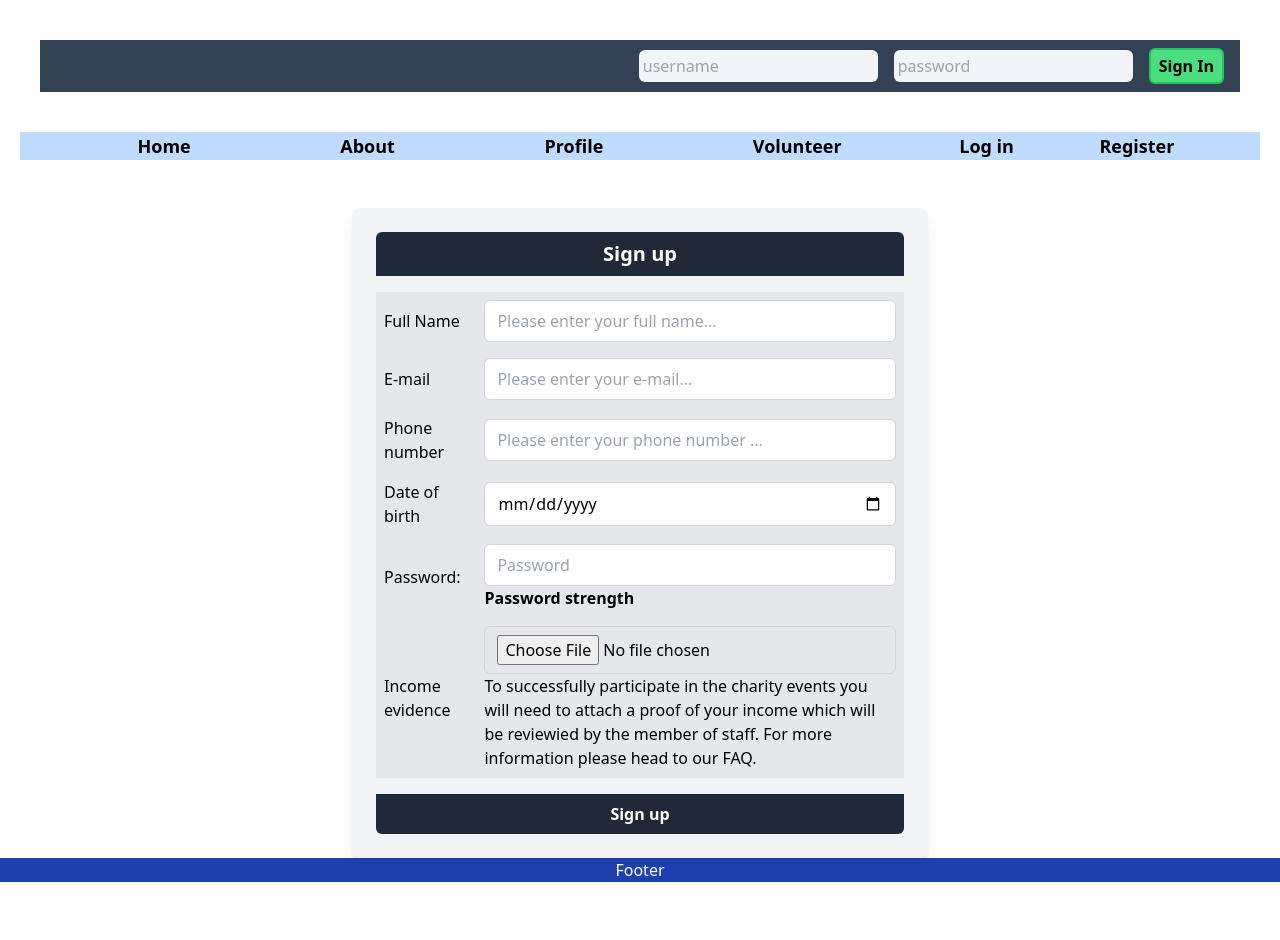
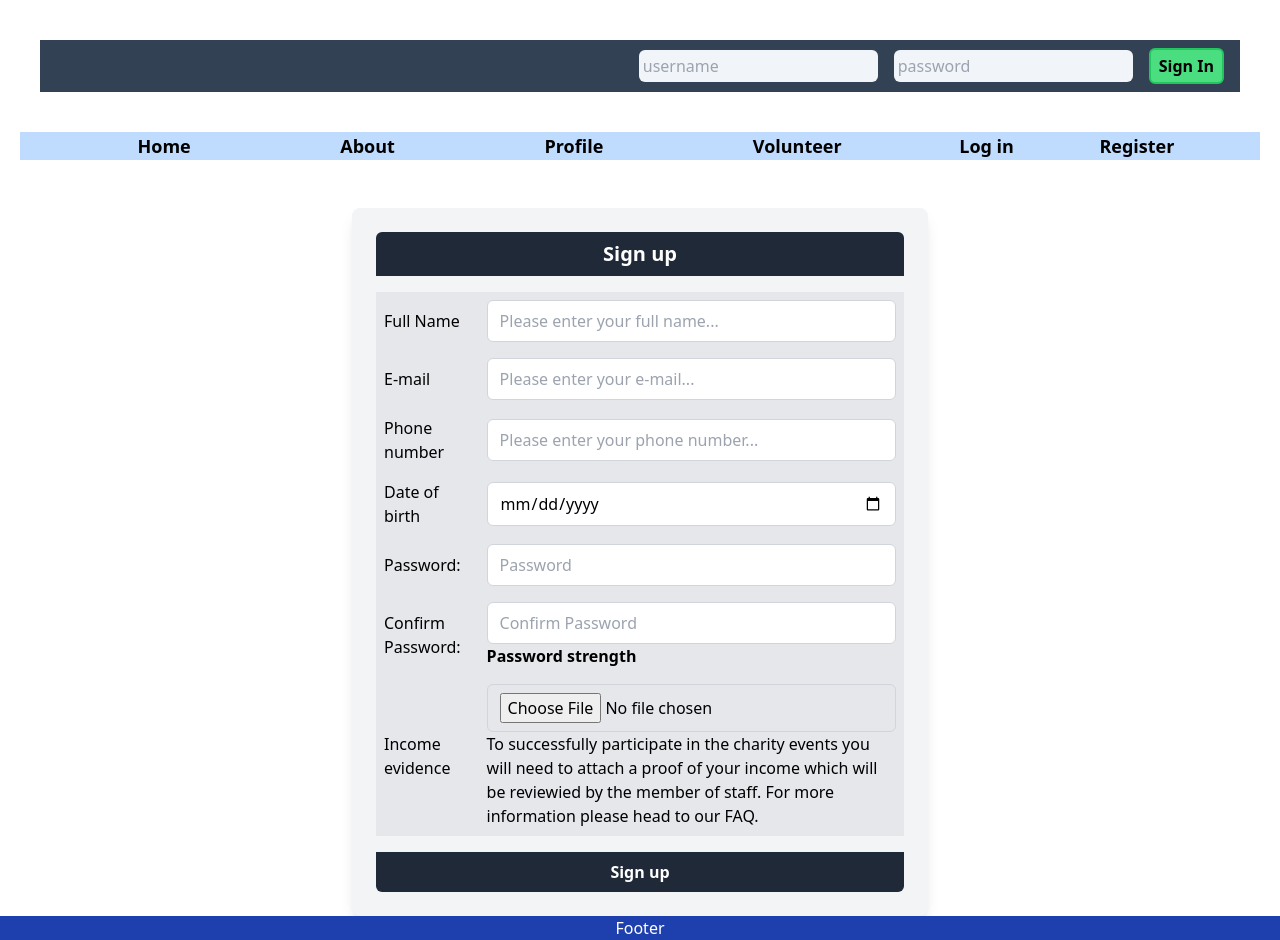
Before and after one commit to JimzSnowby/KV6002TeamProject, a React (Vite) app in the folder app/: page /register in a window 1280 px wide. Before the commit the page ends 882 px from the top, so only its background shows below. Built offline with nearby package versions, Linux system fonts and the light colour scheme; what react-chatbot-kit would draw is missing.

Commit message:
Confirm password field

```diff
--- a/app/src/pages/Register.jsx
+++ b/app/src/pages/Register.jsx
@@ -17,6 +17,7 @@ function RegistrationForm({ onRegistration }) {
     const [phone, setPhone] = useState('')
     const [ticket, setTicket] = useState('3') // Ticket set to always be 3
     const [evidence, setEvidence] = useState('')
+    const [confirmPassword, setConfirmPassword] = useState('')
     const [token, setToken] = useState('')
     const salt = bcrypt.genSaltSync(10) // Generate salt for password hashing
     const [passwordStrength, setPasswordStrength] = useState('')
@@ -73,6 +74,14 @@ function RegistrationForm({ onRegistration }) {
         setPasswordStrength(checkPasswordStrength(newPassword))
     }
 
+
+    // Handle confirm password input changes
+    const handleConfirmPasswordChange = (e) => {
+        const newPassword = e.target.value
+        setConfirmPassword(newPassword)
+    }
+
+
     // Handle evidence file input changes
     const handleEvidenceChange = (e) => {
         const files = e.target.files;
@@ -89,6 +98,11 @@ function RegistrationForm({ onRegistration }) {
         console.log('Evidence:', evidence);
         console.log('Phone number:', phone);
         console.log('Ticket:', ticket);
+
+        if (password !== confirmPassword) {
+            setErrorMessage('Passwords do not match.')
+            return;
+        }
 
 
         if (name.trim() !== '' && dob.trim() !== '' && email.trim() !== '' && phone.trim() !== '' && password.trim() !== '' && evidence && ticket.trim() !== '') {
@@ -177,7 +191,7 @@ function RegistrationForm({ onRegistration }) {
                         <td className='p-2'>
                             <input
                                 type='tel'
-                                placeholder='Please enter your phone number ...'
+                                placeholder='Please enter your phone number...'
                                 value={phone}
                                 onChange={e => setPhone(e.target.value)}
                                 className='border border-gray-300 px-3 py-2 rounded-md w-full'
@@ -204,6 +218,18 @@ function RegistrationForm({ onRegistration }) {
                                 placeholder='Password'
                                 value={password}
                                 onChange={handlePasswordChange}
+                                className='border border-gray-300 px-3 py-2 rounded-md w-full'
+                            />
+                        </td>
+                    </tr>
+                    <tr className='bg-gray-200'>
+                        <td className='p-2'>Confirm Password:</td>
+                        <td className='p-2'>
+                            <input
+                                type='password'
+                                placeholder='Confirm Password'
+                                value={confirmPassword}
+                                onChange={handleConfirmPasswordChange}
                                 className='border border-gray-300 px-3 py-2 rounded-md w-full'
                             />
                             <div className='font-semibold'>Password strength <span className={getPasswordStrengthTextClass()}>{passwordStrength}</span></div>
```
